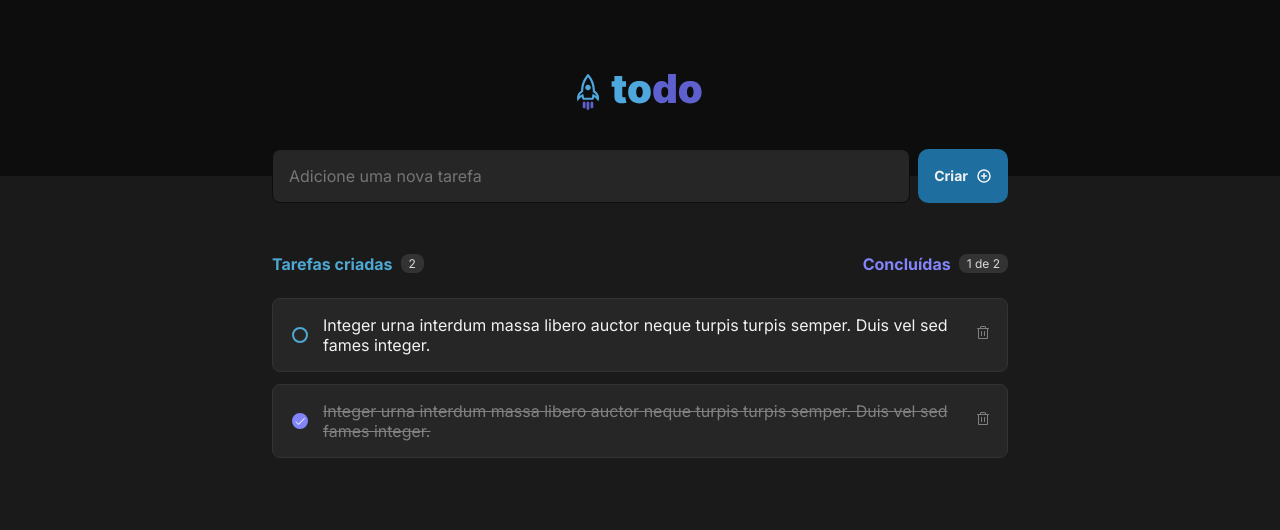
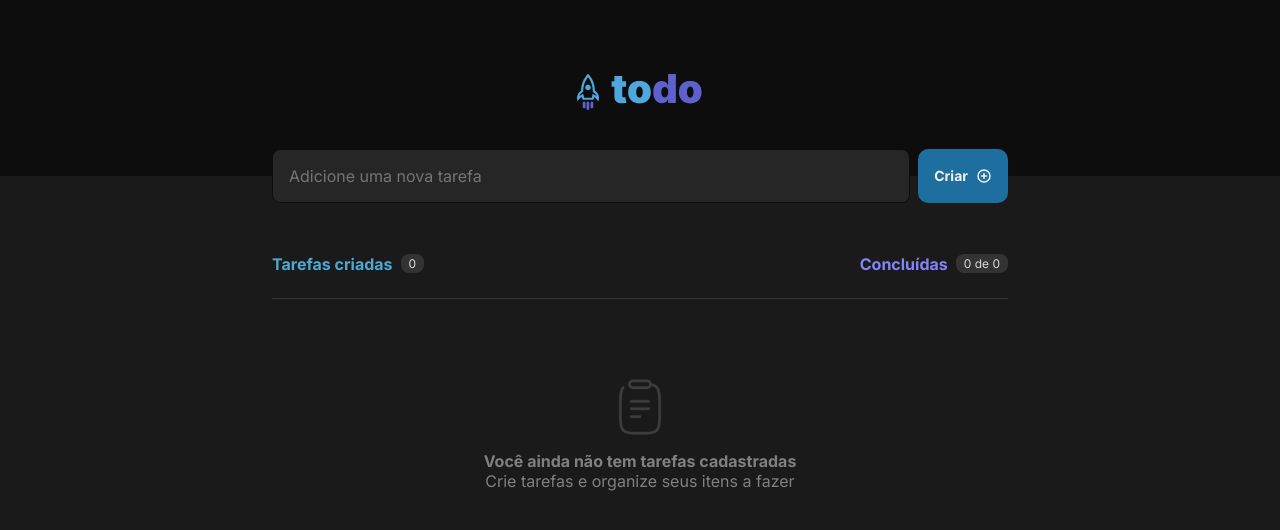
Before and after one commit to espjotape/ToDo-List, a React (Vite) app: page / in a window 1280 px wide. Shown: the top 530 px of the page. Built offline with nearby package versions, Linux system fonts and the light colour scheme.

Commit message:
Cleaning tasks

```diff
--- a/src/App.tsx
+++ b/src/App.tsx
@@ -21,16 +21,6 @@ export function App() {
   const isMobile = useIsMobile();
   const [newTaskContent, setNewTaskContent] = useState('');
   const [tasks, setTasks] = useState<ITask[]>([
-    {
-      id: 1,
-      content: "Integer urna interdum massa libero auctor neque turpis turpis semper. Duis vel sed fames integer.",
-      isDone: false
-    },
-    {
-      id: 2,
-      content: "Integer urna interdum massa libero auctor neque turpis turpis semper. Duis vel sed fames integer.",
-      isDone: true
-    },
   ]);
   const tasksCreated = tasks.length;
   const tasksCompleted = tasks.filter(task => task.isDone).length;
```
